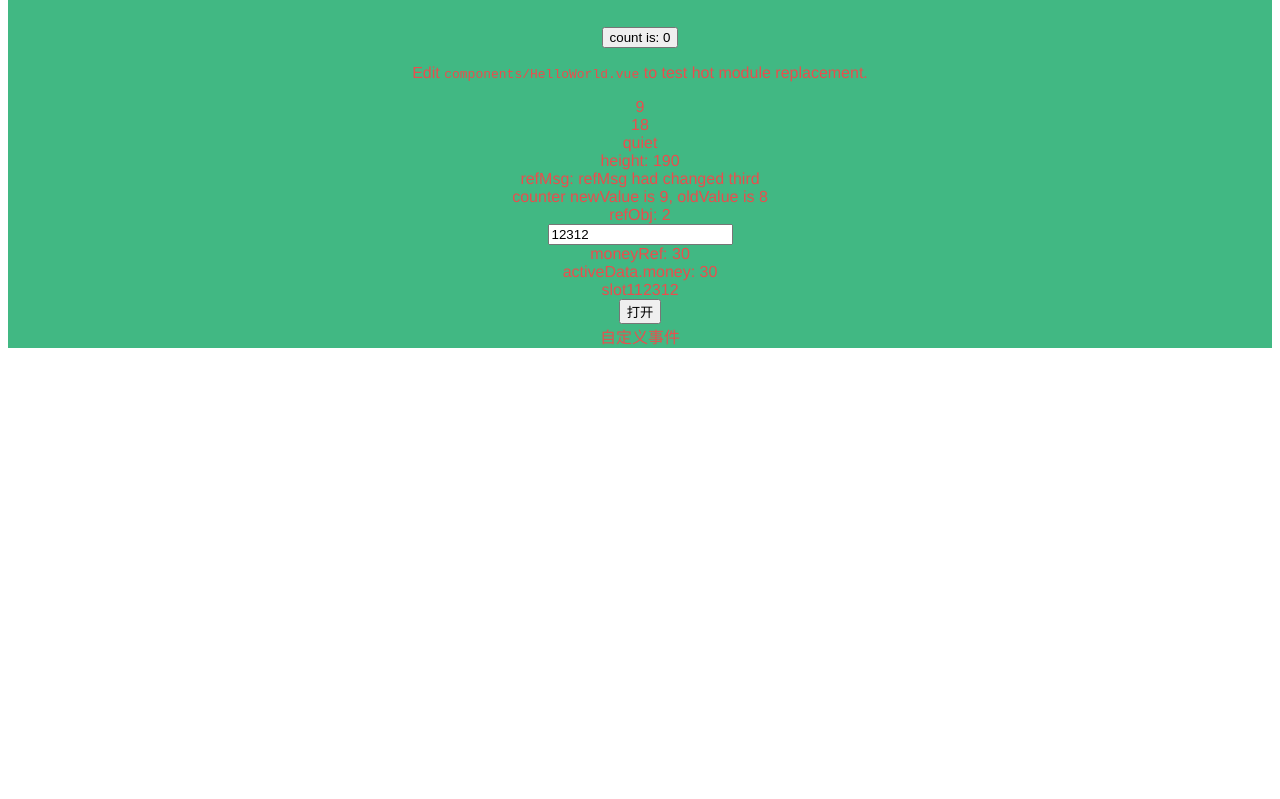
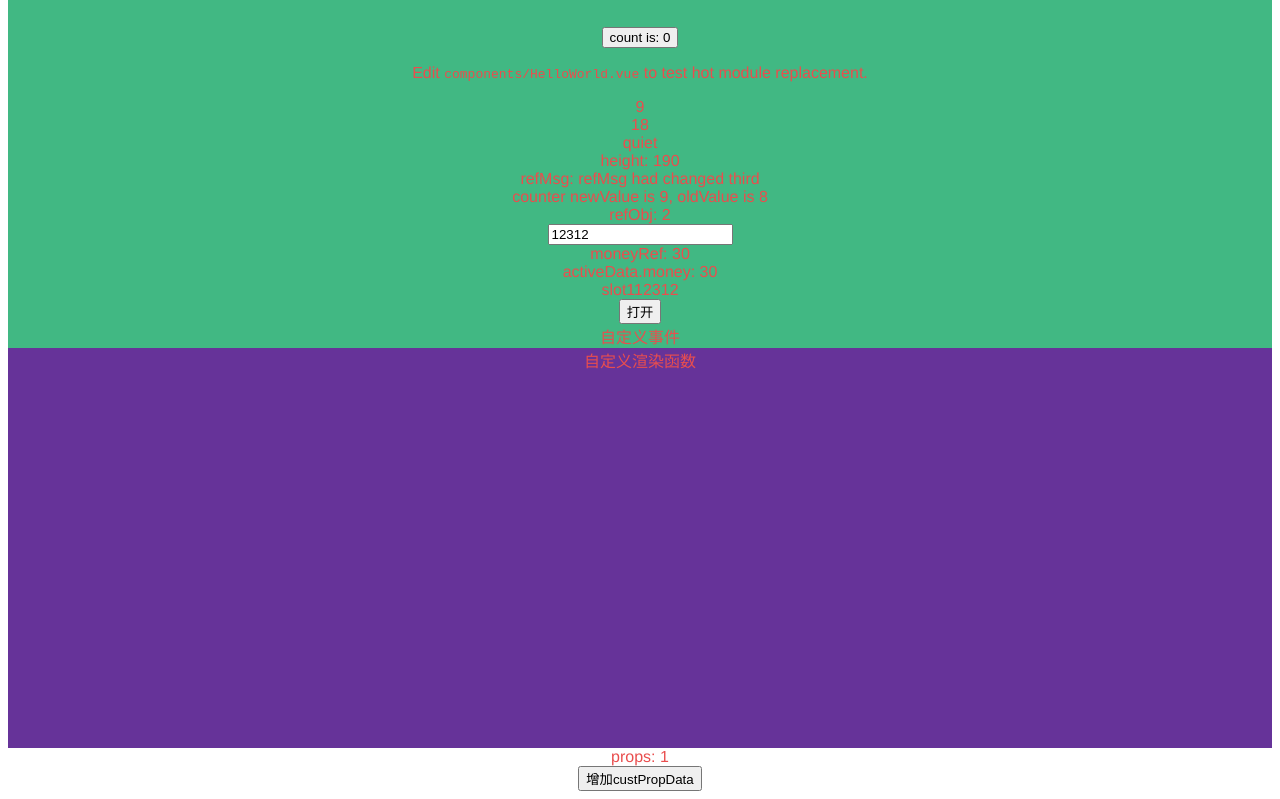
Before and after one commit to 1045922393/Hi_Vue3, a Vue app: page / in a window 1280 px wide. Shown: the part 517-1316 px from the top of the page. Before the commit the page ends 873 px from the top, so only its background shows below. Built offline with nearby package versions, Linux system fonts and the light colour scheme.

Commit message:
test new v-model

```diff
--- a/src/App.vue
+++ b/src/App.vue
@@ -7,15 +7,19 @@
     </template>
     <div>slot 2</div>
   </HelloWorld>
+  <custmRender v-model:custPropData="custPropData" />
 </template>
 
 <script>
 import HelloWorld from './components/HelloWorld.vue'
+import custmRender from './components/custmRender.vue'
+import {ref} from 'vue'
 
 export default {
   name: 'App',
   components: {
-    HelloWorld
+    HelloWorld,
+    custmRender
   },
   setup(){
     function fatherMethod(){
@@ -25,9 +29,12 @@ export default {
     function clickHello() {
       console.log('click hello-world component');
     }
+
+    const custPropData = ref(1)
     return {
       fatherMethod,
-      clickHello
+      clickHello,
+      custPropData
     };
   }
 }
--- /dev/null
+++ b/src/components/custmRender.vue
@@ -0,0 +1,30 @@
+<template>
+  <div class="customRender">自定义渲染函数</div>
+  <div>props: {{custPropData}}</div>
+  <button @click="addPropData">增加custPropData</button>
+</template>
+
+<script>
+export default {
+  props: {
+    custPropData: 0
+  },
+  emits: ['update:custPropData'],
+  setup(props, {emit}){
+    function addPropData() {
+      emit('update:custPropData', props.custPropData+1)
+    }
+    return {
+      addPropData
+    }
+  }
+}
+</script>
+
+<style>
+.customRender {
+  height: 400px;
+  background: rebeccapurple;
+}
+
+</style>
--- a/src/main.js
+++ b/src/main.js
@@ -1,6 +1,24 @@
-import { createApp } from 'vue'
+import { createApp, createRenderer } from 'vue'
 import App from './App.vue'
 import './index.css'
 
 // vue3变动 不再使用 new Vue();
 createApp(App).mount('#app')
+
+// 自定义渲染函数 createRenderer
+// createElement insert
+const nodeOps = {
+  createElement(tag, isSVG, is) {
+    return {tag}
+  },
+  insert(child, parent, anchor) {
+    // 处理元素插入逻辑
+    // 1.如果是真是dom元素 在这里会是canvas 需要绘制
+    child.parent = parent
+    if (!parent.childs) {
+      parent.childs = [child]
+    } else {
+      parent.childs.push(child)
+    }
+  }
+}
```
